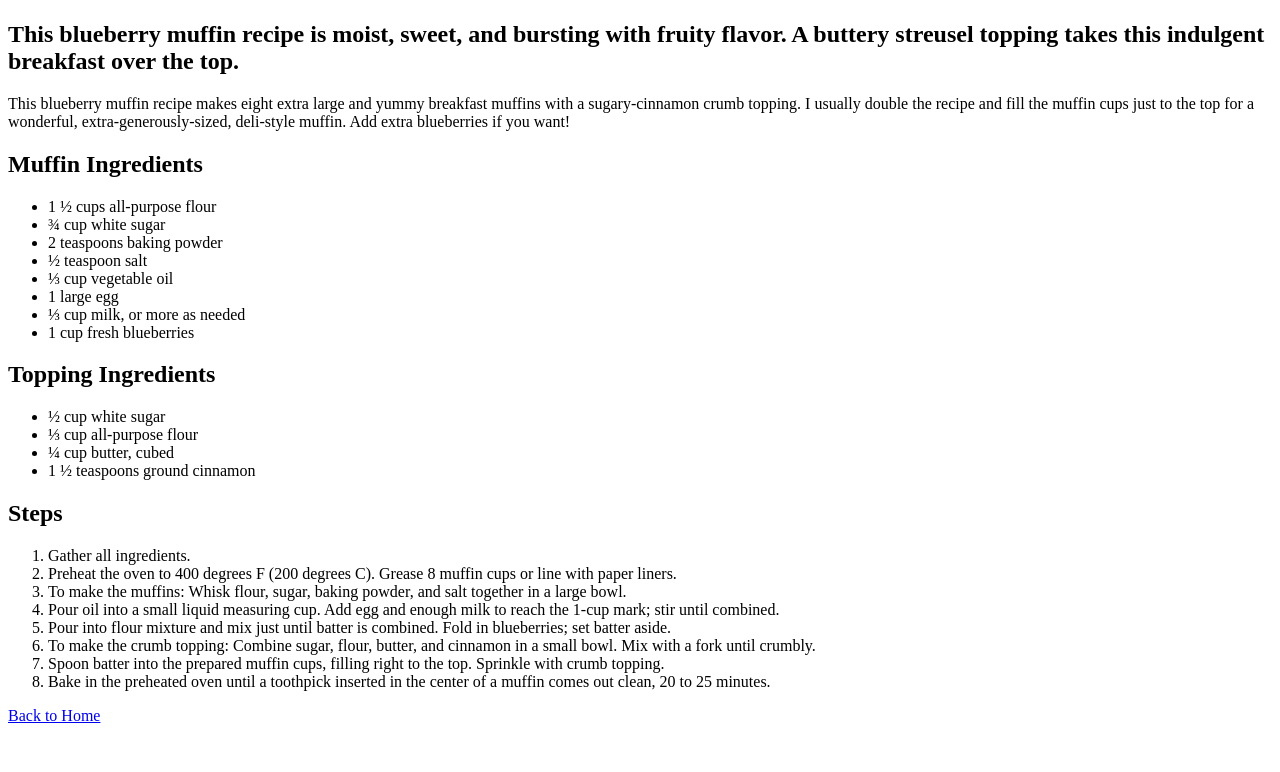
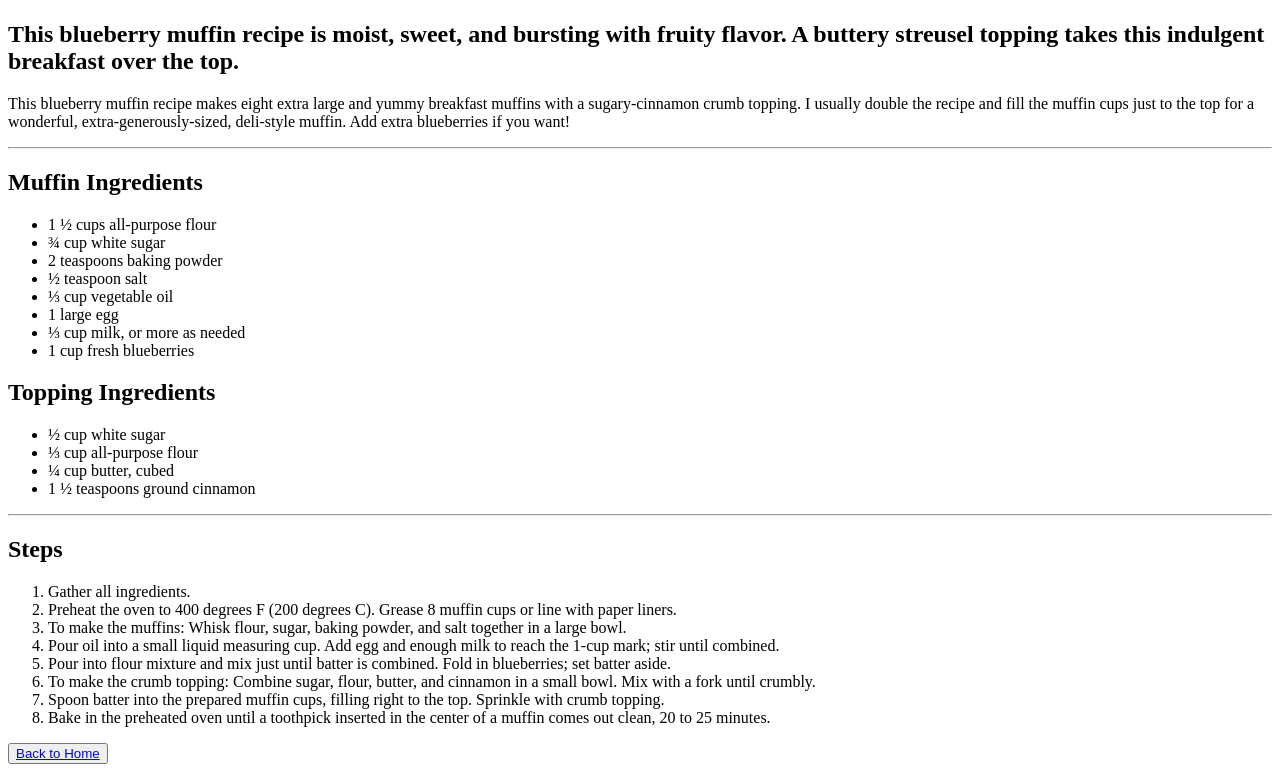
Before and after one commit to TeaPotted/odin-recipes, a plain HTML site: page recipes/blueberry-muffin.html in a window 1280 px wide. Shown: the part 583-1355 px from the top of the page. Before the commit the page ends 1316 px from the top, so only its background shows below. Drawn offline with Linux system fonts and the light colour scheme.

Commit message:
Add <hr> elements to blueberry-muffin.html and change 'back to home' link to button

```diff
--- a/recipes/blueberry-muffin.html
+++ b/recipes/blueberry-muffin.html
@@ -22,6 +22,7 @@
         extra-generously-sized, deli-style muffin. Add extra blueberries if you want!
     </p>
 
+    <hr>
     <!-- Ingredients -->
 
     <h2>Muffin Ingredients</h2>
@@ -44,7 +45,9 @@
         <li>1 ½ teaspoons ground cinnamon</li>
      </ul>
 
+    <hr>
     <!-- Steps -->
+
     <h2>Steps</h2>
     <ol>
         <li>Gather all ingredients.</li>
@@ -58,6 +61,6 @@
     </ol>
 
 
-    <a href="../index.html">Back to Home</a>
+    <button><a href="../index.html">Back to Home</a></button>
 </body>
 </html>
```
